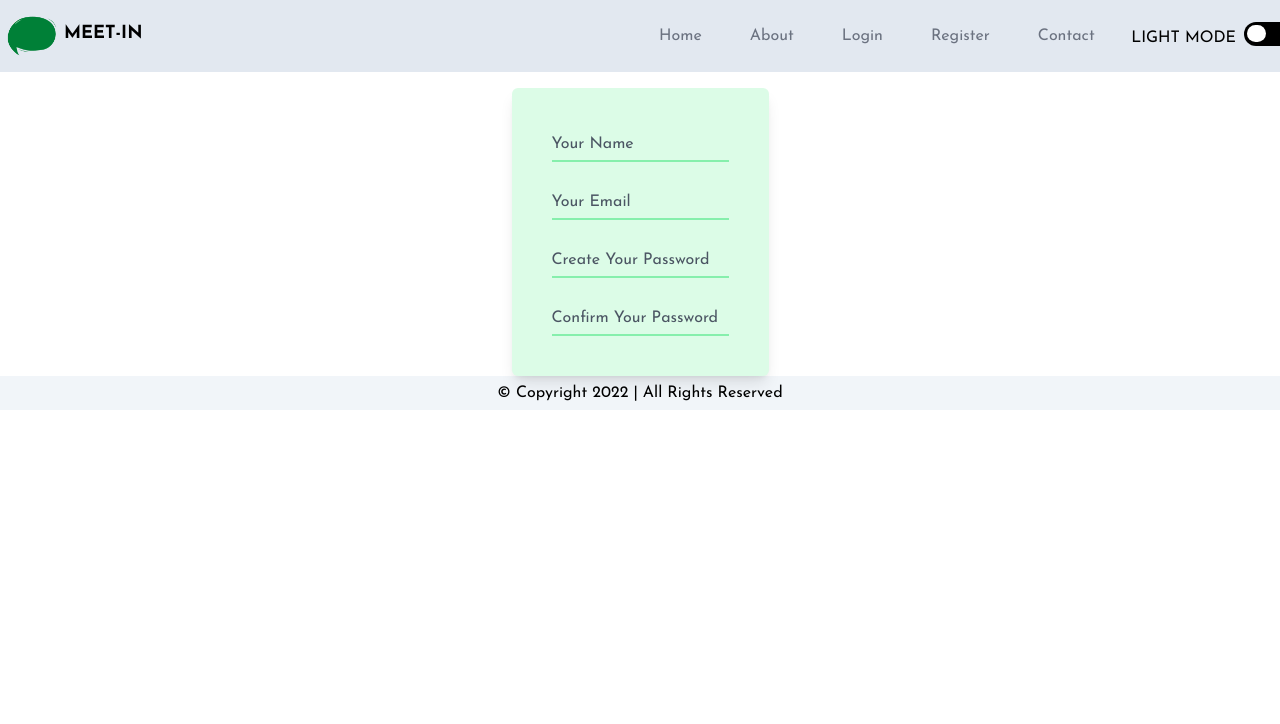
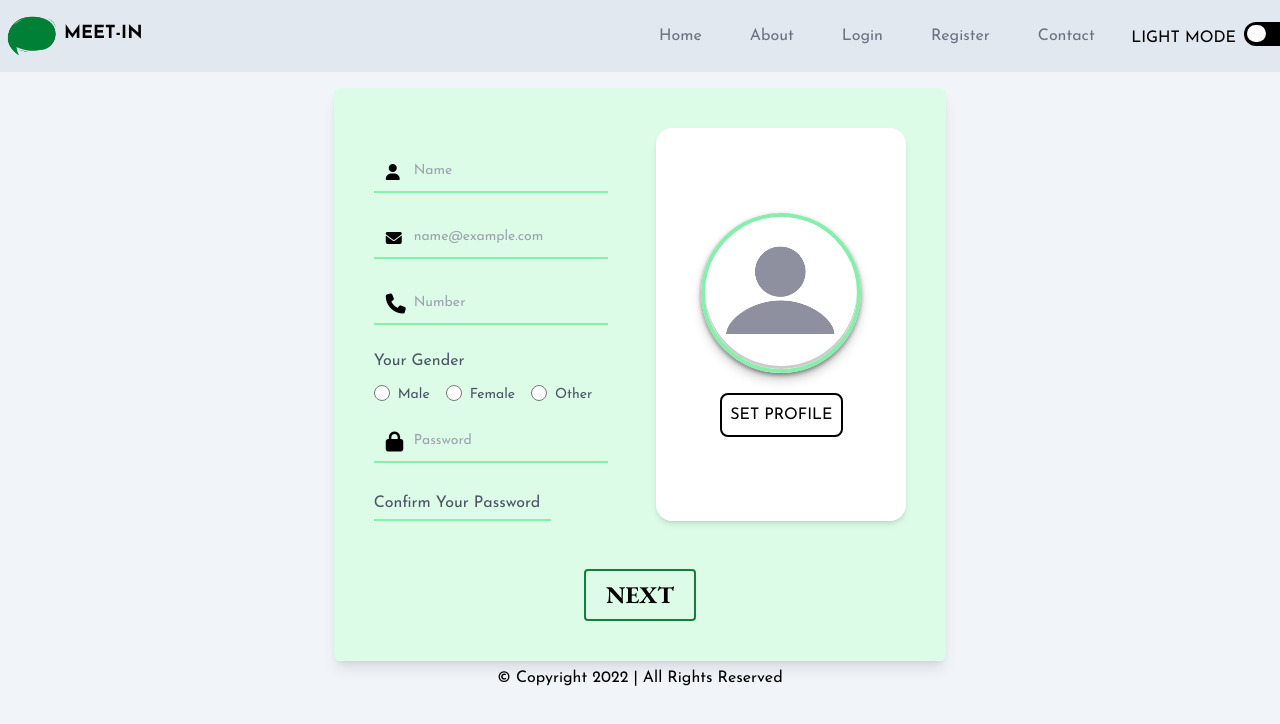
Before and after one commit to vaibhav537/GURUCOOL, a Next.js app: page /components/TeacherRegister in a window 1280 px wide. Shown: the top 724 px of the page. Built offline with nearby package versions, Linux system fonts and the light colour scheme; a web font is replaced by a local one.

Commit message:
Done with some changes on 28 dec 2022

```diff
--- a/package.json
+++ b/package.json
@@ -15,8 +15,12 @@
     "mongoose": "^6.7.5",
     "next": "13.0.6",
     "next-themes": "^0.2.1",
+    "primeicons": "^6.0.1",
+    "primereact": "^8.7.3",
     "react": "18.2.0",
+    "react-avatar-edit": "^1.2.0",
     "react-dom": "18.2.0",
+    "react-image-crop": "^10.0.9",
     "react-toastify": "^9.1.1",
     "socket.io": "^4.5.4"
   },
--- a/pages/_app.js
+++ b/pages/_app.js
@@ -5,15 +5,14 @@ import { ThemeProvider } from 'next-themes'
 
 
 function MyApp({ Component, pageProps }) {
-
-
   return(
+    <>
     <ThemeProvider attribute='class' enableSystem={true}>
         <Navbar />
         <Component {...pageProps} />
         <Footer />
     </ThemeProvider>
-
+    </>
   )
 }
 
--- a/pages/_document.js
+++ b/pages/_document.js
@@ -3,12 +3,12 @@ import { Html, Head, Main, NextScript } from "next/document";
 export default function Document() {
 
   return (
-    <Html lang="en" >
+    <Html lang="en" contextMenu={event=> event.preventDefault()}>
       <Head>
         <meta charSet="utf-8" />
         <meta name="viewport" content="width=device-width, initial-scale=1" />
       </Head>
-      <body>
+      <body className="bg-slate-100 dark:bg-slate-600 ">
         <Main />
         <NextScript />
         <script defer src="https://unpkg.com/alpinejs@3.2.3/dist/cdn.min.js"></script>
--- a/pages/components/Navbar.jsx
+++ b/pages/components/Navbar.jsx
@@ -12,7 +12,7 @@ const Navbar = () => {
   const router = useRouter();
   return (
     <>
-      <div className="bg-slate-200 dark:bg-slate-800">
+      <div className="bg-slate-200 dark:bg-slate-800 transition-all duration-300">
         <div className="flex justify-between items-center p-1 px-6 lg:px-0 container mx-auto">
           <Link href={"/"}>
             <div className=" flex text-lg font-bold uppercase">
--- a/pages/components/Radio.jsx
+++ b/pages/components/Radio.jsx
@@ -21,7 +21,7 @@ const Radio = () => {
   }
 
   return (
-    <div className="flex flex-col bg-slate-100 dark:bg-slate-600 h-screen">
+    <div className="flex flex-col bg-slate-100 dark:bg-slate-600 h-screen mb-[50px] transition-all duration-1000">
       <div className="flex mt-20">
         <span className={`transition-all w-[20rem] duration-300 font-bold ml-[250px] mr-[5s0px] mt-[20px] ${isActive?"text-slate-700 dark:text-slate-300 text-2xl": "text-green-500  text-3xl"}`}>
           Register As Teacher
@@ -37,7 +37,7 @@ const Radio = () => {
             checked={visible2}
             onChange={handleChange}
           />
-          <span className="flex justify-center items-center w-12 h-12 border-green-300  bg-green-300 rounded-full -top-1 peer-checked:left-11 transition-all duration-200 -left-2 peer-checked:bg-blue-300    absolute peer-checked:text-blue-700 text-green-700 peer-checked:rotate-[540deg]"><i className="fa-solid fa-arrow-left text-2xl"></i></span>
+          <span className="flex justify-center items-center w-12 h-12 border-green-300 shadow-3xl  bg-green-300 rounded-full -top-1 peer-checked:left-11 transition-all duration-200 -left-2 peer-checked:bg-blue-300    absolute peer-checked:text-blue-700 text-green-700 peer-checked:rotate-[540deg]"><i className="fa-solid fa-arrow-left text-2xl"></i></span>
         </label>
         <span className={`font-bold  mt-[20px] w-[20rem] ml-[110px]  transition-all duration-300 ${!isActive?'text-slate-700 dark:text-slate-300 text-2xl':'text-blue-500 text-3xl'}`}>
           Register As Student
--- a/pages/components/StudentRegister.jsx
+++ b/pages/components/StudentRegister.jsx
@@ -12,7 +12,7 @@ const StudentRegister = () => {
                 <input
                   id="studentName"
                   type="text"
-                  className="bg-blue-100 dark:bg-blue-900 border-blue-300 border-b-2 py-1 focus:outline-none  focus:border-blue-300  focus:border-b-4 peer transition-colors"
+                  className=" bg-blue-100 dark:bg-blue-900 border-blue-300 border-b-2 py-1 focus:outline-none  focus:border-blue-300  focus:border-b-4 peer"
                   autoComplete="off"
                 />
                 <label htmlFor="studentName" className="dark:text-blue-100 absolute cursor-text peer-focus:text-xs left-0 top-1 peer-focus:-top-4 transition-all peer-focus:text-blue-400 text-gray-600 duration-300" > Your Name</label>
--- a/pages/components/TeacherRegister.jsx
+++ b/pages/components/TeacherRegister.jsx
@@ -1,39 +1,136 @@
-import React from 'react'
-
+import React, { useState } from "react";
 
 const TeacherRegister = () => {
+  const [src, setSrc] = useState("/images/Blank.png");
+  const [imgClass, setImgClass] = useState("mt-3");
+
+  const onImageChange = (event) => {
+    if (event.target.files && event.target.files[0]) {
+      setSrc(URL.createObjectURL(event.target.files[0]));
+      setImgClass("w-full h-full");
+    }
+  };
   return (
     <>
-       <div className="flex justify-center items-center">
+      <div className="flex justify-center items-center transition-all duration-1000">
         <div className="rounded-md p-10  shadow-lg dark:bg-green-900 mt-4 bg-green-100">
-          <form method="post" className="flex">
-            <div className="">
+          <form method="post" className="flex flex-col">
+            <div className="flex">
+              <div className="mt-[23px]">
                 <div className="relative">
+                  <div className="relative mb-6 ">
+                    <div className="absolute inset-y-0 left-0 flex items-center pl-3 pointer-events-none">
+                      <i className="fa-solid fa-user"></i>
+                    </div>
                     <input
-                  id="teacherName"
                       type="text"
-                  className="dark:bg-green-900 border-green-300 border-b-2 py-1 focus:outline-none  focus:border-green-300 bg-green-100 focus:border-b-4 peer transition-colors"
+                      id="name"
+                      className="text-gray-900 text-sm focus:border-b-4 transition-all duration-300 border-b-2 border-green-300 bg-green-100 block w-full pl-10 p-2.5  dark:border-gray-600 dark:placeholder-gray-400 dark:text-white outline-none"
+                      placeholder="Name"
                       autoComplete="off"
                     />
-                <label htmlFor="teacherName" className="absolute dark:text-green-100  cursor-text peer-focus:text-xs left-0 top-1 peer-focus:-top-4 transition-all peer-focus:text-green-400 text-gray-600 duration-300" > Your Name</label>
                   </div>
-              <div className="relative mt-6">
+                </div>
+                <div className="relative">
+                  <div className="relative mb-6 ">
+                    <div className="absolute inset-y-0 left-0 flex items-center pl-3 pointer-events-none">
+                      <i className="fa-solid fa-envelope"></i>
+                    </div>
                     <input
-                  id="teacherEmail"
                       type="email"
-                  className="dark:bg-green-900 border-green-300 border-b-2 py-1 focus:outline-none  focus:border-green-300 bg-green-100 focus:border-b-4 peer transition-colors"
+                      id="email"
+                      className="text-gray-900 text-sm focus:border-b-4 transition-all duration-300 border-b-2 border-green-300 bg-green-100 block w-full pl-10 p-2.5  dark:border-gray-600 dark:placeholder-gray-400 dark:text-white outline-none"
+                      placeholder="name@example.com"
                       autoComplete="off"
                     />
-                <label htmlFor="teacherEmail" className="absolute dark:text-green-100  cursor-text peer-focus:text-xs left-0 top-1 peer-focus:-top-4 transition-all peer-focus:text-green-400 text-gray-600 duration-300" >Your Email</label>
                   </div>
-              <div className="relative mt-6">
+                </div>
+                <div className="relative">
+
+                  <div className="relative mb-6 ">
+                    <div className="text-xl absolute inset-y-0 left-0 flex items-center pl-3 pointer-events-none">
+                      <i className="fa-solid fa-phone"></i>
+                    </div>
                     <input
-                  id="teacherPassword"
-                  type="password"
-                  className="dark:bg-green-900 border-green-300 border-b-2 py-1 focus:outline-none  focus:border-green-300 bg-green-100 focus:border-b-4 peer transition-colors"
+                      type="number"
+                      id="phone"
+                      className="text-gray-900 text-sm focus:border-b-4 transition-all duration-300 border-b-2 border-green-300 bg-green-100 block w-full pl-10 p-2.5  dark:border-gray-600 dark:placeholder-gray-400 dark:text-white outline-none"
+                      placeholder="Number"
                       autoComplete="off"
                     />
-                <label htmlFor="teacherPassword" className="absolute dark:text-green-100  cursor-text peer-focus:text-xs left-0 top-1 peer-focus:-top-4 transition-all peer-focus:text-green-400 text-gray-600 duration-300" >Create Your Password</label>
+                  </div>
+                </div>
+                <div className="relative mt-6 flex flex-col">
+                  <label
+                    htmlFor="gender"
+                    className="text-gray-600 dark:text-green-100"
+                  >
+                    Your Gender
+                  </label>
+                  <div className="flex">
+                    <div className="flex items-center mr-4 mt-2">
+                      <input
+                        id="male"
+                        type="radio"
+                        defaultValue
+                        name="gender"
+                        className="w-4 h-4 text-blue-600 bg-gray-100 border-gray-300   dark:ring-offset-gray-800  dark:bg-gray-700 dark:border-gray-600"
+                        required
+                      />
+                      <label
+                        htmlFor="male"
+                        className="ml-2 mt-1 text-sm font-medium text-gray-600 select-none  dark:text-green-100"
+                      >
+                        Male
+                      </label>
+                    </div>
+                    <div className="flex items-center mr-4 mt-2">
+                      <input
+                        id="female"
+                        type="radio"
+                        defaultValue
+                        name="gender"
+                        className="w-4 h-4 text-blue-600 bg-gray-100 border-gray-300   dark:ring-offset-gray-800  dark:bg-gray-700 dark:border-gray-600"
+                        required
+                      />
+                      <label
+                        htmlFor="female"
+                        className="ml-2 mt-1 text-sm font-medium text-gray-600 select-none dark:text-green-100"
+                      >
+                        Female
+                      </label>
+                    </div>
+                    <div className="flex items-center mr-4 mt-2">
+                      <input
+                        id="other"
+                        type="radio"
+                        defaultValue
+                        name="gender"
+                        className="w-4 h-4 rounded-full text-blue-600 bg-gray-100 border-gray-300   dark:ring-offset-gray-800  dark:bg-gray-700 dark:border-gray-600"
+                        required
+                      />
+                      <label
+                        htmlFor="other"
+                        className="ml-2 mt-1 text-sm font-medium text-gray-600 select-none dark:text-green-100"
+                      >
+                        Other
+                      </label>
+                    </div>
+                  </div>
+                </div>
+                <div className="relative mt-4">
+                  <div className="relative mb-6">
+                    <div className="text-xl absolute inset-y-0 left-0 flex items-center pl-3 pointer-events-none">
+                    <i className="fa-solid fa-lock"></i>
+                    </div>
+                    <input
+                      type="password"
+                      id="pass"
+                      className="text-gray-900 text-sm focus:border-b-4 transition-all duration-300 border-b-2 border-green-300 bg-green-100 block w-full pl-10 p-2.5  dark:border-gray-600 dark:placeholder-gray-400 dark:text-white outline-none"
+                      placeholder="Password"
+                      autoComplete="off"
+                    />
+                  </div>
                 </div>
                    <div className="relative mt-6">
                   <input
@@ -41,16 +138,47 @@ const TeacherRegister = () => {
                     type="password"
                     className="dark:bg-green-900 border-green-300 border-b-2 py-1 focus:outline-none  focus:border-green-300 bg-green-100 focus:border-b-4 peer transition-colors"
                     autoComplete="off"
+                    required
                   />
-                <label htmlFor="teacherCPass" className="absolute dark:text-green-100  cursor-text peer-focus:text-xs left-0 top-1 peer-focus:-top-4 transition-all peer-focus:text-green-400 text-gray-600 duration-300" >Confirm Your Password</label>
+                  <label
+                    htmlFor="teacherCPass"
+                    className="absolute dark:text-green-100  cursor-text peer-focus:text-xs left-0 top-1 peer-focus:-top-4 transition-all peer-focus:text-green-400 text-gray-600 duration-300"
+                  >
+                    Confirm Your Password
+                  </label>
                 </div>
+              </div>
+              <div className="rounded-2xl flex items-center   justify-center flex-col ml-12 shadow-md bg-white dark:bg-slate-600 p-5 w-[250px]">
+                <div className="border-4 overflow-hidden w-[10rem] h-[10rem] rounded-full  shadow-3xl border-green-300">
+                  <img src={src} alt="..." className={imgClass} />
+                </div>
+                <label
+                  htmlFor="img"
+                  className="mt-5 border-2 cursor-pointer dark:border-white dark:hover:text-black dark:hover:bg-white border-black p-2 hover:bg-black transition-all rounded-lg hover:text-white"
+                >
+                  SET PROFILE
+                </label>
+                <input
+                  type="file"
+                  id="img"
+                  onChange={onImageChange}
+                  className="hidden"
+                />
+              </div>
+            </div>
+
+            <div className="mt-12 block m-auto">
+              <input
+                type="submit"
+                value="Next"
+                className="font-bold font-Garamond text-2xl text-black border-2 border-green-700 uppercase rounded cursor-pointer hover:bg-green-300 hover:text-green-500 transition-all duration-300 dark:text-white bg-transparent p-2 px-5"
+              />
             </div>
           </form>
         </div>
-
       </div>
     </>
-  )
-}
+  );
+};
 
-export default TeacherRegister
+export default TeacherRegister;
--- a/styles/globals.css
+++ b/styles/globals.css
@@ -1,5 +1,6 @@
 @import url('https://fonts.googleapis.com/css2?family=Josefin+Sans:wght@400;700&display=swap');
 @import url('https://fonts.googleapis.com/css2?family=Signika+Negative&display=swap');
+@import url('https://fonts.googleapis.com/css2?family=EB+Garamond:wght@700&display=swap');
 @tailwind base;
 @tailwind components;
 @tailwind utilities;
@@ -30,7 +31,6 @@ input[type=number]::-webkit-outer-spin-button {
     margin: 0;
 }
 
-
 /* width */
 ::-webkit-scrollbar {
   width: 10px;
@@ -38,12 +38,12 @@ input[type=number]::-webkit-outer-spin-button {
 
 /* Track */
 ::-webkit-scrollbar-track {
-  box-shadow: inset 0 0 5px grey;
   border-radius: 10px;
 }
 
 /* Handle */
 ::-webkit-scrollbar-thumb {
+  position: fixed;
   background: grey;
   border-radius: 10px;
 }
--- a/tailwind.config.js
+++ b/tailwind.config.js
@@ -8,10 +8,16 @@ module.exports = {
     "./components/**/*.{js,ts,jsx,tsx}",
 ],
   theme: {
+    fontFamily:{
+      Garamond:['EB Garamond', 'serif']
+    },
     extend: {
       colors:{
         'cyan': colors.cyan,
         'teal': colors.teal
+      },
+      boxShadow:{
+        '3xl': 'rgba(0, 0, 0, 0.4) 0px 2px 4px, rgba(0, 0, 0, 0.3) 0px 7px 13px -3px, rgba(0, 0, 0, 0.2) 0px -3px 0px inset;'
       }
     },
   },
```
Also changed, not shown: pages/contact.js (+9 -9 lines), 1 other file (tests, documents, lock files or other folders). Lines whose indentation alone changed are shown as unchanged.
